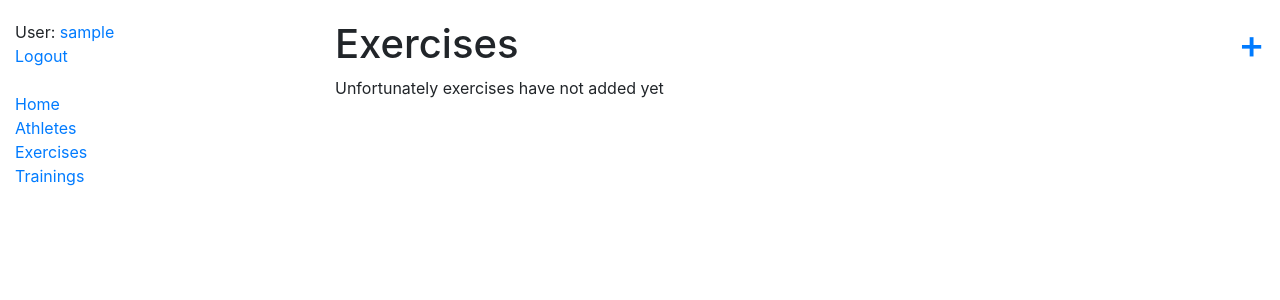
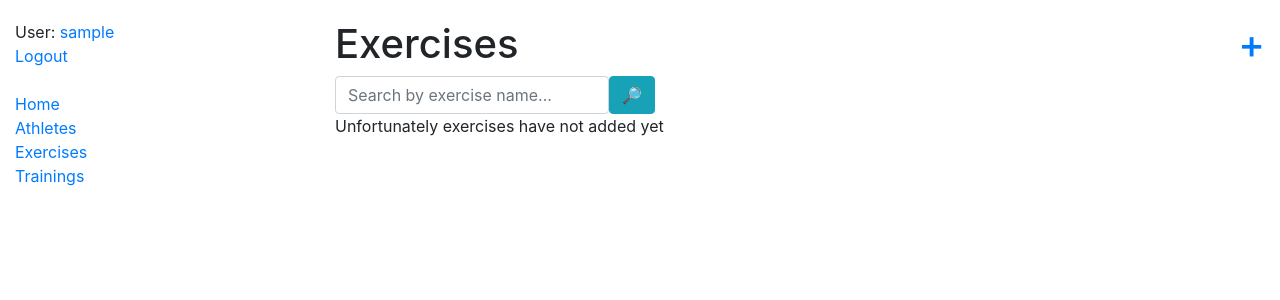
Before and after one commit to Polyakiv-Andrey/sports-training, a Django app: page /gym/exercise/ in a window 1280 px wide. Shown: the top 300 px of the page. Run offline with Django 4.2, Linux system fonts and the light colour scheme; the visitor is signed in with stand-in values (Sample User, id 1); data that the repository does not hold is empty; some libraries are stand-ins or nearby versions.

Commit message:
Search field on exercise-list was implemented & pagination was improved by query_transform

```diff
--- a/gym/forms.py
+++ b/gym/forms.py
@@ -20,3 +20,12 @@ class TrainingForm(forms.ModelForm):
     class Meta:
         model = Training
         fields = "__all__"
+
+
+class ExerciseSearchForm(forms.Form):
+    exercise_name = forms.CharField(
+        max_length=255,
+        required=False,
+        label="",
+        widget=forms.TextInput(attrs={"placeholder": "Search by exercise name..."})
+    )
--- /dev/null
+++ b/gym/templatetags/query_transform.py
@@ -0,0 +1,15 @@
+from django import template
+
+register = template.Library()
+
+
+@register.simple_tag
+def query_transform(request, **kwargs):
+    updated = request.GET.copy()
+    for key, value in kwargs.items():
+        if value is not None:
+            updated[key] = value
+        else:
+            updated.pop(key, 0)
+
+    return updated. urlencode()
--- a/gym/views.py
+++ b/gym/views.py
@@ -4,7 +4,7 @@ from django.shortcuts import render
 from django.urls import reverse_lazy
 from django.views import generic
 
-from gym.forms import AthleteCreationForm, TrainingForm
+from gym.forms import *
 from gym.models import Athlete, Exercise, Training
 
 
@@ -53,8 +53,25 @@ class AthleteDeleteView(generic.DeleteView):
 
 class ExerciseListView(LoginRequiredMixin, generic.ListView):
     model = Exercise
-    queryset = Exercise.objects.all().select_related("exercise_creator")
     paginate_by = 5
+
+    def get_context_data(self, *, object_list=None, **kwargs):
+        context = super(ExerciseListView, self).get_context_data(**kwargs)
+        exercise_name = self.request.GET.get("exercise_name", "")
+        context["search_field"] = ExerciseSearchForm(initial={
+            "exercise_name": exercise_name
+        }
+        )
+        return context
+
+    def get_queryset(self):
+        queryset = Exercise.objects.all().select_related("exercise_creator")
+        form = ExerciseSearchForm(self.request.GET)
+        if form.is_valid():
+            return queryset.filter(
+                exercise_name__icontains=form.cleaned_data["exercise_name"]
+            )
+        return queryset
 
 
 class ExerciseDetailView(LoginRequiredMixin, generic.DetailView):
--- a/templates/gym/exercise_list.html
+++ b/templates/gym/exercise_list.html
@@ -1,10 +1,16 @@
 {% extends 'base.html' %}
+{% load crispy_forms_filters %}
 
 {% block content %}
   <h1>
     Exercises
   <a style="float: right" href="{% url 'gym:exercise-create' %}">+</a>
   </h1>
+  <form method="get" action="" class="form-inline">
+  {% csrf_token %}
+  {{ search_field|crispy }}
+  <input type="submit" value="🔎" class="btn-info btn">
+  </form>
   {% if exercise_list %}
     {% for exercise in exercise_list %}
       <ul>
--- a/templates/includes/pagination.html
+++ b/templates/includes/pagination.html
@@ -1,8 +1,9 @@
- {% if is_paginated %}
+{% load query_transform %}
+{% if is_paginated %}
     <ul class="pagination">
       {% if page_obj.has_previous %}
         <li class="page-item">
-          <a href="?page={{ page_obj.previous_page_number }}" class="page-link">←</a>
+          <a href="?{% query_transform request page=page_obj.previous_page_number %}" class="page-link">←</a>
         </li>
       {% endif %}
     <li class="page-item active">
@@ -10,7 +11,7 @@
     </li>
       {% if page_obj.has_next %}
         <li class="page-item">
-          <a href="?page={{ page_obj.next_page_number }}" class="page-link">→</a>
+          <a href="?{% query_transform request page=page_obj.next_page_number %}" class="page-link">→</a>
         </li>
       {% endif %}
     </ul>
```
